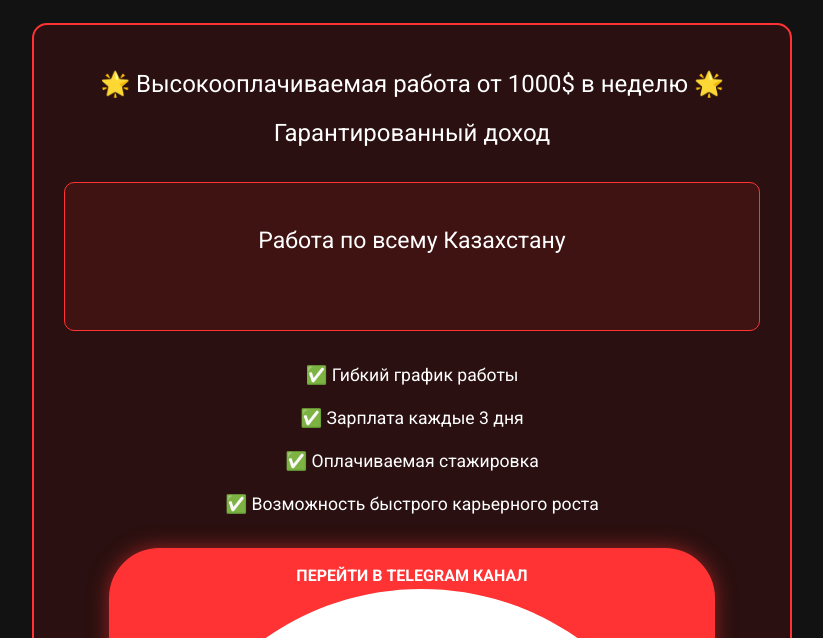
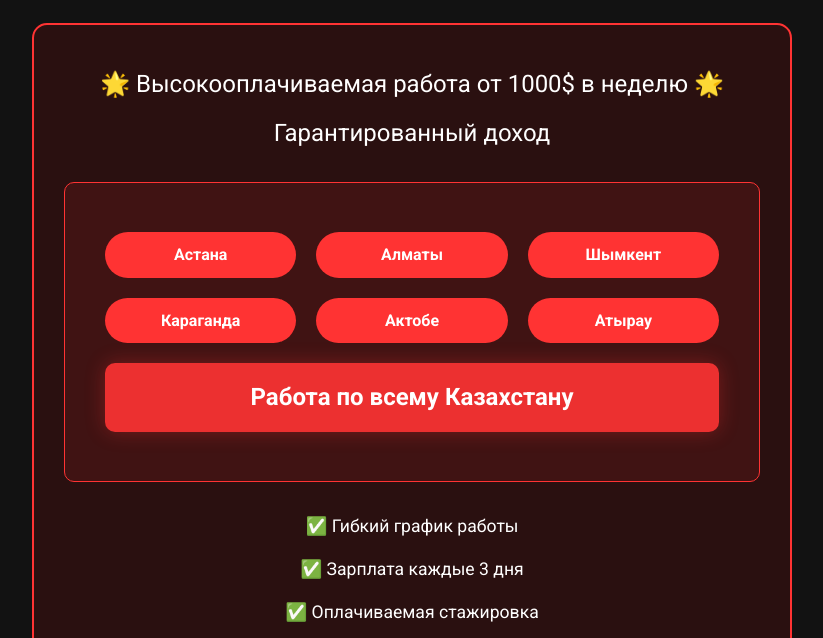
Before and after one commit to KZwork2025/1000-, a plain HTML site: page index.html in a window 1280 px wide. Shown: the part 162-800 px from the top of the page, without its empty margins (228-1051 px from the left). Drawn offline with Linux system fonts and the light colour scheme.

Commit message:
Обновил дизайн: добавил сетку городов и изменил текст кнопки телеграм

```diff
--- a/index.html
+++ b/index.html
@@ -23,7 +23,15 @@
 
                 <div class="map-container">
                     <div class="kz-map">
-                        <p>Работа по всему Казахстану</p>
+                        <div class="cities-grid">
+                            <div class="city">Астана</div>
+                            <div class="city">Алматы</div>
+                            <div class="city">Шымкент</div>
+                            <div class="city">Караганда</div>
+                            <div class="city">Актобе</div>
+                            <div class="city">Атырау</div>
+                        </div>
+                        <div class="map-overlay">Работа по всему Казахстану</div>
                     </div>
                 </div>
 
@@ -36,8 +44,8 @@
                     </ul>
                 </div>
 
-                <a href="https://t.me/rabota_kz2025" class="telegram-button" target="_blank">
-                    Перейти в Telegram канал
+                <a href="https://t.me/kod8896" class="telegram-button" target="_blank">
+                    ПЕРЕЙТИ В ТЕЛЕГРАММ
                     <span class="telegram-icon">
                         <svg xmlns="http://www.w3.org/2000/svg" viewBox="0 0 24 24">
                             <path d="M12 0C5.373 0 0 5.373 0 12s5.373 12 12 12 12-5.373 12-12S18.627 0 12 0zm5.562 8.161c-.18 1.897-.962 6.502-1.359 8.627-.168.9-.5 1.201-.82 1.23-.697.064-1.226-.461-1.901-.903-1.056-.692-1.653-1.123-2.678-1.799-1.185-.781-.417-1.21.258-1.911.177-.184 3.247-2.977 3.307-3.23.007-.032.015-.15-.056-.212s-.174-.041-.249-.024c-.106.024-1.793 1.139-5.062 3.345-.479.329-.913.489-1.302.481-.428-.008-1.252-.245-1.865-.447-.756-.244-1.358-.374-1.307-.789.027-.216.324-.437.892-.663 3.498-1.524 5.831-2.529 6.998-3.015 3.333-1.386 4.025-1.627 4.477-1.635.099-.002.321.023.465.141.12.098.153.228.166.336.032.272-.013 1.468-.066 2.468z"/>
--- a/styles.css
+++ b/styles.css
@@ -134,13 +134,50 @@ footer {
     border-radius: 10px;
     padding: 20px;
     border: 1px solid #ff3333;
+    min-height: 300px;
+    display: flex;
+    justify-content: center;
+    align-items: center;
 }
 
 .kz-map {
     width: 100%;
+    position: relative;
     padding: 20px;
+}
+
+.cities-grid {
+    display: grid;
+    grid-template-columns: repeat(3, 1fr);
+    gap: 20px;
+    margin-bottom: 20px;
+}
+
+.city {
+    background-color: #ff3333;
+    color: white;
+    padding: 10px 20px;
+    border-radius: 25px;
+    font-weight: bold;
+    transition: all 0.3s ease;
+    cursor: pointer;
+}
+
+.city:hover {
+    transform: scale(1.05);
+    box-shadow: 0 0 15px rgba(255, 51, 51, 0.7);
+}
+
+.map-overlay {
+    font-size: 1.5em;
+    font-weight: bold;
+    color: white;
     text-align: center;
-    font-size: 1.2em;
+    margin-top: 20px;
+    padding: 15px;
+    background-color: rgba(255, 51, 51, 0.9);
+    border-radius: 10px;
+    box-shadow: 0 0 20px rgba(255, 51, 51, 0.3);
 }
 
 @media (max-width: 600px) {
```
